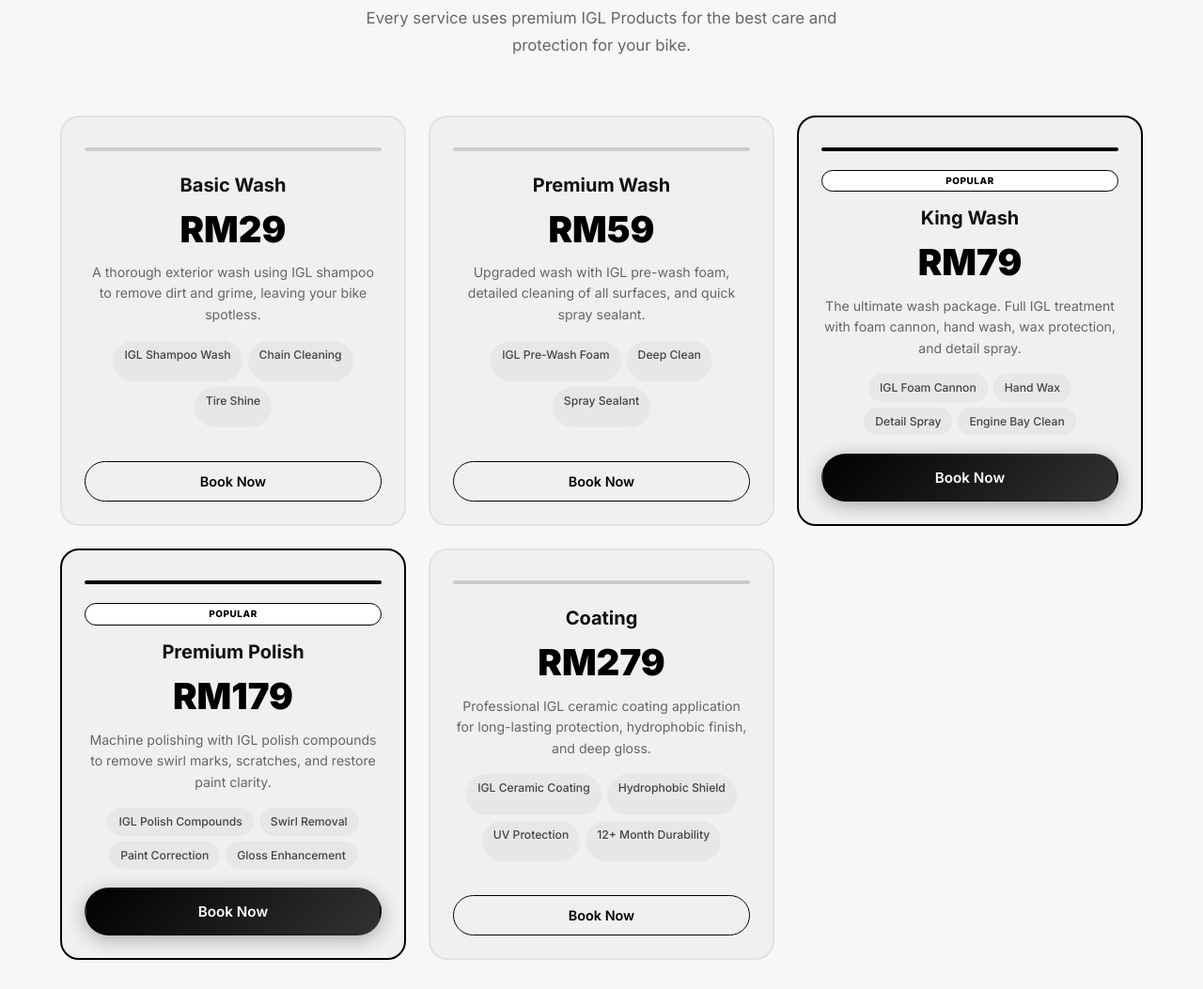
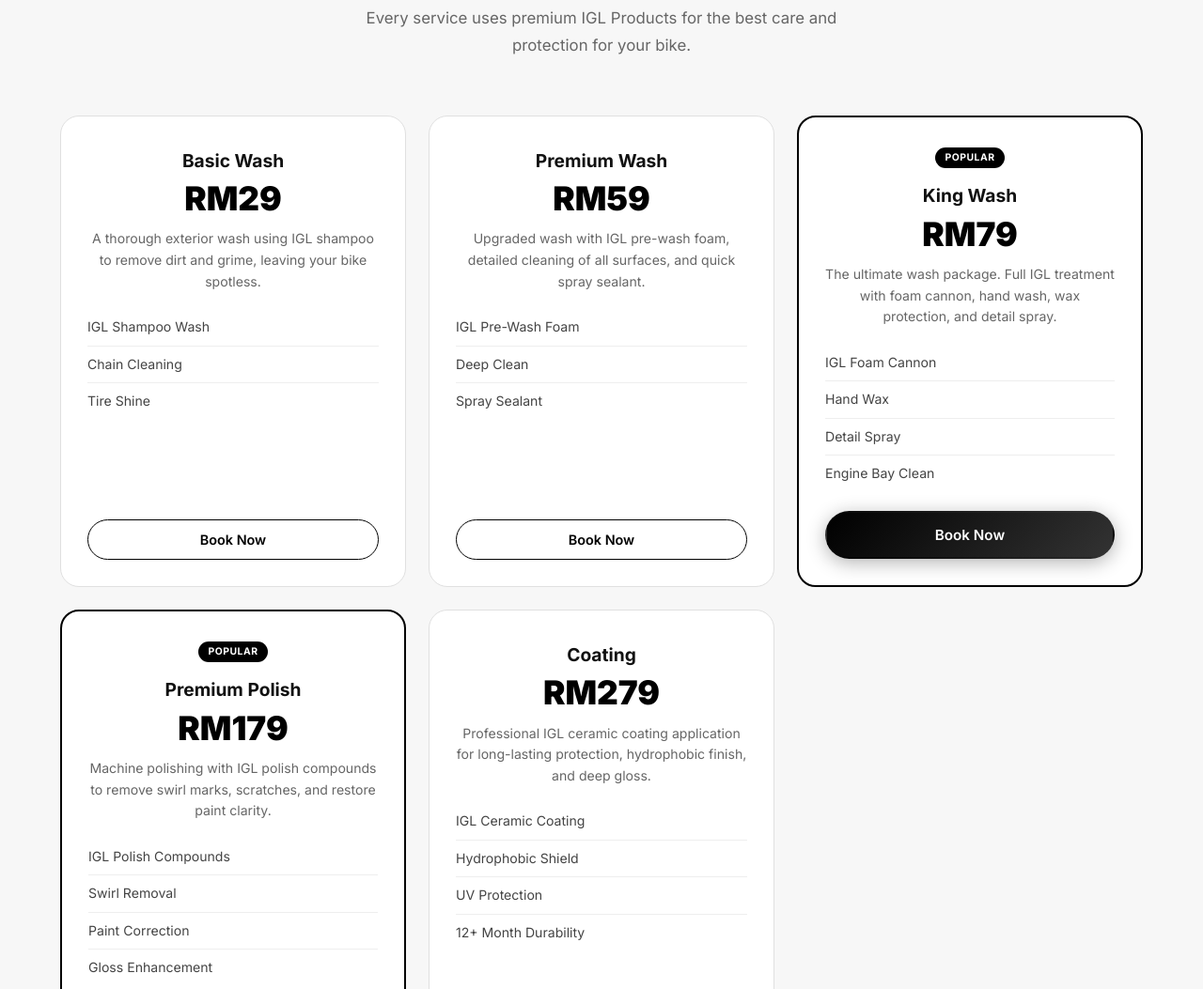
Before and after one commit to ce9kbusiness-hash/zem-bike-detail, a website: page index.html in a window 1280 px wide. Shown: the part 1100-2153 px from the top of the page at 94% size. Drawn offline with Linux system fonts and the light colour scheme.

Commit message:
Complete service card redesign - clean and simple
- Removed accent bars, numbers, fancy effects
- Clean white cards with subtle gray borders
- Featured cards have solid black border
- Popular badge: small black pill with white text, centered
- Features as clean list with bottom borders (not bubbles)
- All text centered: title, price, description

```diff
--- a/index.html
+++ b/index.html
@@ -91,9 +91,8 @@
                 </p>
             </div>
             <div class="services-grid">
-                <!-- 01 Basic Wash -->
+                <!-- Basic Wash -->
                 <div class="service-card" data-animate>
-                    <div class="service-accent"></div>
                     <h3 data-i18n="svc_basic_name">Basic Wash</h3>
                     <div class="service-price">RM29</div>
                     <p data-i18n="svc_basic_desc">A thorough exterior wash using IGL shampoo to remove dirt and grime, leaving your bike spotless.</p>
@@ -104,9 +103,8 @@
                     </ul>
                     <button class="btn btn-service" onclick="openBookingModal('Basic Wash', 29)" data-i18n="book_now">Book Now</button>
                 </div>
-                <!-- 02 Premium Wash -->
+                <!-- Premium Wash -->
                 <div class="service-card" data-animate>
-                    <div class="service-accent"></div>
                     <h3 data-i18n="svc_premium_name">Premium Wash</h3>
                     <div class="service-price">RM59</div>
                     <p data-i18n="svc_premium_desc">Upgraded wash with IGL pre-wash foam, detailed cleaning of all surfaces, and quick spray sealant.</p>
@@ -117,10 +115,9 @@
                     </ul>
                     <button class="btn btn-service" onclick="openBookingModal('Premium Wash', 59)" data-i18n="book_now">Book Now</button>
                 </div>
-                <!-- 03 King Wash (Popular) -->
+                <!-- King Wash (Popular) -->
                 <div class="service-card featured" data-animate>
-                    <div class="service-accent"></div>
-                    <span class="service-badge" data-i18n="popular">Popular</span>
+                    <div class="service-badge" data-i18n="popular">Popular</div>
                     <h3 data-i18n="svc_king_name">King Wash</h3>
                     <div class="service-price">RM79</div>
                     <p data-i18n="svc_king_desc">The ultimate wash package. Full IGL treatment with foam cannon, hand wash, wax protection, and detail spray.</p>
@@ -132,10 +129,9 @@
                     </ul>
                     <button class="btn btn-primary" onclick="openBookingModal('King Wash', 79)" data-i18n="book_now">Book Now</button>
                 </div>
-                <!-- 04 Premium Polish -->
+                <!-- Premium Polish (Popular) -->
                 <div class="service-card featured" data-animate>
-                    <div class="service-accent"></div>
-                    <span class="service-badge" data-i18n="popular">Popular</span>
+                    <div class="service-badge" data-i18n="popular">Popular</div>
                     <h3 data-i18n="svc_polish_name">Premium Polish</h3>
                     <div class="service-price">RM179</div>
                     <p data-i18n="svc_polish_desc">Machine polishing with IGL polish compounds to remove swirl marks, scratches, and restore paint clarity.</p>
@@ -147,9 +143,8 @@
                     </ul>
                     <button class="btn btn-primary" onclick="openBookingModal('Premium Polish', 179)" data-i18n="book_now">Book Now</button>
                 </div>
-                <!-- 05 Coating -->
+                <!-- Coating -->
                 <div class="service-card" data-animate>
-                    <div class="service-accent"></div>
                     <h3 data-i18n="svc_coating_name">Coating</h3>
                     <div class="service-price">RM279</div>
                     <p data-i18n="svc_coating_desc">Professional IGL ceramic coating application for long-lasting protection, hydrophobic finish, and deep gloss.</p>
--- a/styles.css
+++ b/styles.css
@@ -465,101 +465,80 @@ ul { list-style: none; }
 }
 
 .service-card {
-    background: var(--dark-3);
-    padding: 32px 24px 24px;
+    background: #fff;
+    padding: 32px 28px 28px;
     border-radius: var(--radius-lg);
-    border: 2px solid rgba(0,0,0,0.06);
-    text-align: center;
+    border: 1px solid #e0e0e0;
     display: flex;
     flex-direction: column;
 }
 
 .service-card:hover {
-    border-color: rgba(0, 0, 0, 0.2);
+    border-color: #bbb;
 }
 
 .service-card.featured {
-    border-color: var(--primary);
+    border: 2px solid #000;
 }
 
 .service-card.featured:hover {
-    border-color: var(--primary-light);
-}
-
-.service-accent {
-    height: 4px;
-    background: rgba(0, 0, 0, 0.15);
-    border-radius: 2px;
-    margin-bottom: 20px;
-}
-
-.service-card.featured .service-accent {
-    background: var(--primary);
-}
-
-.service-num {
-    display: block;
-    text-align: center;
-    font-size: 0.75rem;
-    font-weight: 700;
-    color: rgba(0,0,0,0.15);
-    letter-spacing: 0.1em;
-    margin-bottom: 12px;
+    border-color: #333;
 }
 
 .service-badge {
     display: inline-block;
+    align-self: center;
     padding: 3px 10px;
-    background: #ffffff;
-    color: #000000;
-    border: 1.5px solid #000000;
+    background: #000;
+    color: #fff;
     border-radius: 50px;
-    font-size: 0.62rem;
-    font-weight: 800;
+    font-size: 0.65rem;
+    font-weight: 700;
     text-transform: uppercase;
-    letter-spacing: 0.06em;
-    margin-bottom: 12px;
+    letter-spacing: 0.05em;
+    margin-bottom: 14px;
 }
 
 .service-card h3 {
-    font-size: 1.25rem;
-    font-weight: 700;
-    margin-bottom: 12px;
+    text-align: center;
+    font-size: 1.2rem;
+    font-weight: 700;
+    margin-bottom: 8px;
 }
 
 .service-price {
-    font-size: 2.4rem;
+    text-align: center;
+    font-size: 2.2rem;
     font-weight: 900;
-    color: var(--primary);
-    margin-bottom: 16px;
+    color: #000;
+    margin-bottom: 14px;
     line-height: 1;
 }
 
 .service-card > p {
+    text-align: center;
     color: var(--gray);
     font-size: 0.88rem;
     line-height: 1.6;
-    margin-bottom: 16px;
+    margin-bottom: 18px;
 }
 
 .service-features {
-    display: flex;
-    flex-wrap: wrap;
-    justify-content: center;
-    gap: 6px;
-    margin-bottom: 20px;
+    list-style: none;
+    padding: 0;
+    margin: 0 0 20px 0;
     flex-grow: 1;
-    padding: 0;
-    list-style: none;
 }
 
 .service-features li {
-    padding: 5px 12px;
-    background: rgba(0,0,0,0.04);
-    border-radius: 50px;
-    font-size: 0.76rem;
-    font-weight: 500;
-    color: var(--gray-light);
+    padding: 8px 0;
+    border-bottom: 1px solid #eee;
+    font-size: 0.88rem;
+    color: #444;
+}
+
+.service-features li:last-child {
+    border-bottom: none;
 }
 
 /* ===== About ===== */
```
